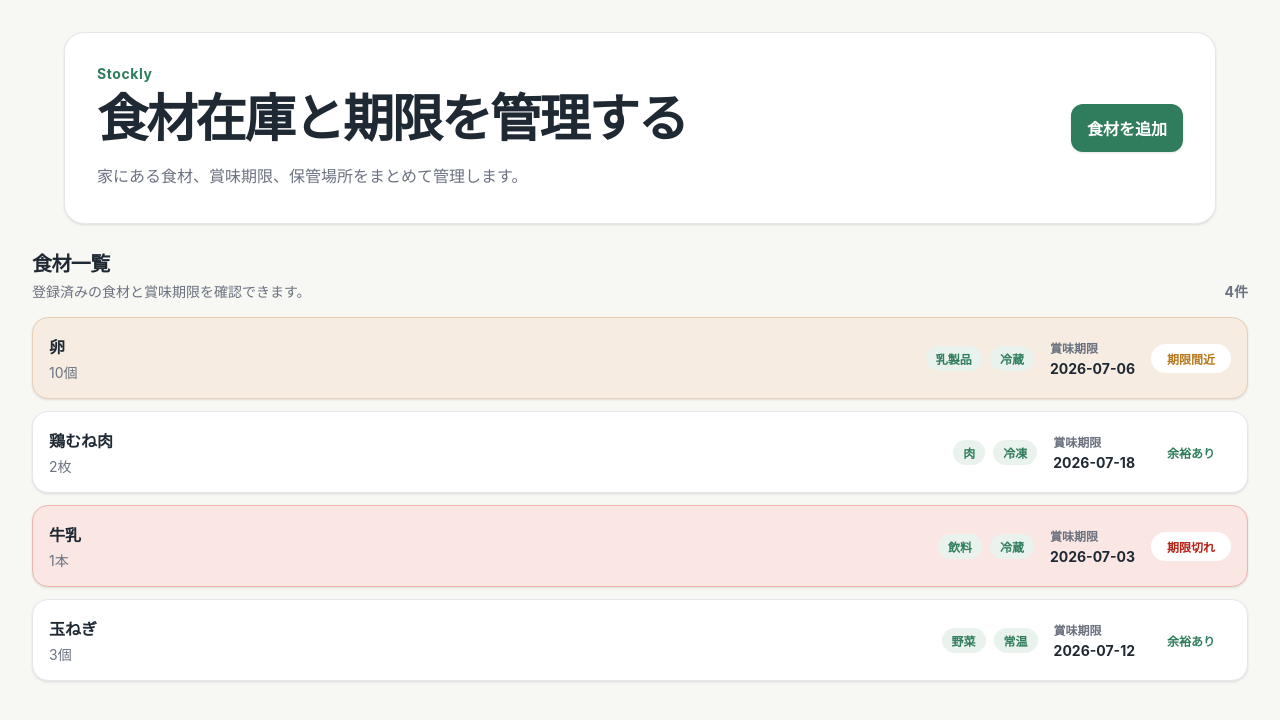
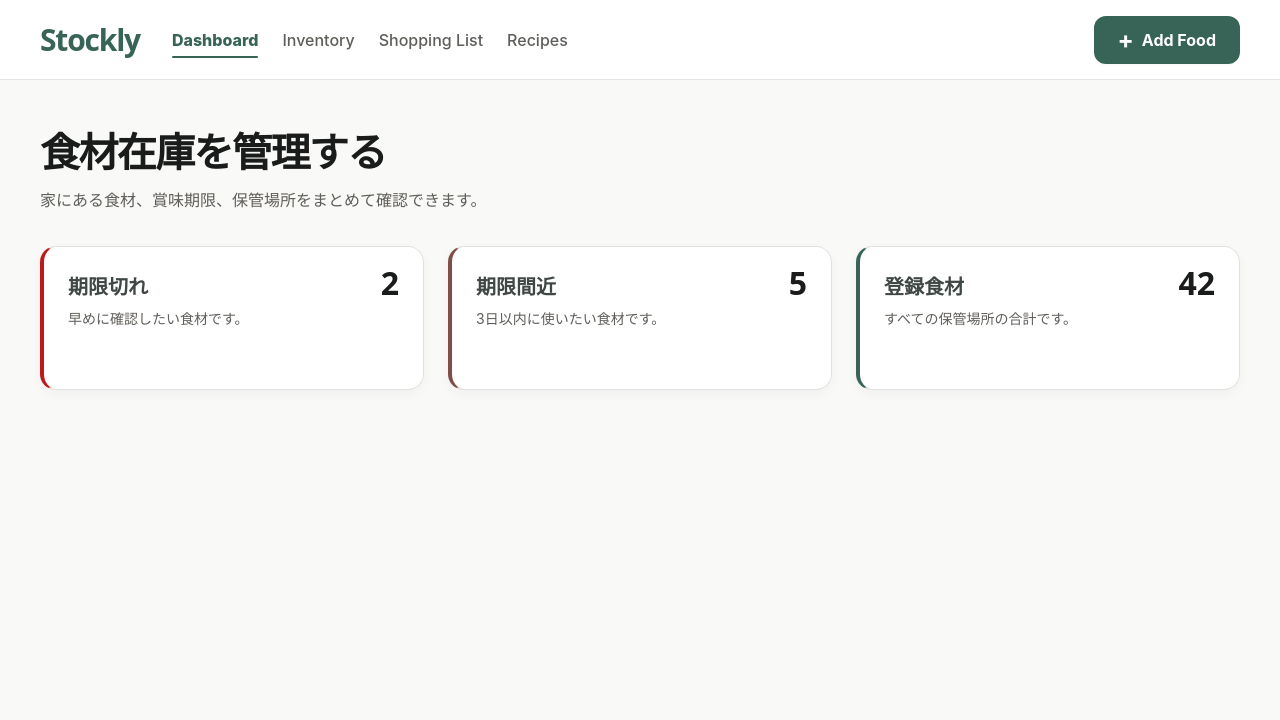
Before and after one commit to yoosaa/stockly, a React (Vite) app: page / in a window 1280 px wide. Shown: the top 720 px of the page. Built offline with nearby package versions, Linux system fonts and the light colour scheme.

Commit message:
stitchのデザイン反映

```diff
--- a/src/app/App.css
+++ b/src/app/App.css
@@ -1,73 +1,222 @@
 @layer features {
-  .app-shell {
+  .app {
     min-height: 100vh;
-    padding: var(--space-8);
+    background: var(--color-background);
   }
 
-  .hero-card {
+  .app-header {
+    position: sticky;
+    top: 0;
+    z-index: 10;
+    height: var(--header-height);
+    background: color-mix(in oklab, var(--color-surface) 96%, transparent);
+    border-bottom: 1px solid var(--color-border-subtle);
+    backdrop-filter: blur(12px);
+  }
+
+  .app-header__inner {
     display: flex;
     align-items: center;
     justify-content: space-between;
     gap: var(--space-6);
-    max-width: 72rem;
+    width: min(100% - var(--page-x) * 2, var(--container-width));
+    height: 100%;
     margin-inline: auto;
-    padding: var(--space-8);
-    background: var(--color-surface);
-    border: 1px solid var(--color-border);
-    border-radius: var(--radius-xl);
-    box-shadow: var(--shadow-card);
   }
 
-  .hero-card__eyebrow {
-    margin: 0;
-    color: var(--color-primary);
-    font-size: 0.875rem;
-    font-weight: 700;
-    letter-spacing: 0.04em;
+  .app-header__brand-area {
+    display: flex;
+    align-items: center;
+    gap: var(--space-8);
+    min-width: 0;
   }
 
-  .hero-card__title {
-    margin: var(--space-2) 0 0;
-    font-size: clamp(2rem, 4vw, 3.5rem);
-    line-height: 1.1;
+  .app-header__brand {
+    color: var(--color-primary);
+    font-family: var(--font-heading);
+    font-size: 1.875rem;
+    font-weight: 800;
+    letter-spacing: -0.04em;
+    white-space: nowrap;
+  }
+
+  .app-header__nav {
+    display: flex;
+    align-items: center;
+    gap: var(--space-6);
+  }
+
+  .app-header__nav-link {
+    position: relative;
+    color: var(--color-muted);
+    font-size: var(--font-size-body);
+    font-weight: 500;
+    transition: color 160ms ease;
+  }
+
+  .app-header__nav-link:hover {
+    color: var(--color-primary);
+  }
+
+  .app-header__nav-link--active {
+    color: var(--color-primary);
+    font-weight: 800;
+  }
+
+  .app-header__nav-link--active::after {
+    position: absolute;
+    right: 0;
+    bottom: -0.5rem;
+    left: 0;
+    height: 2px;
+    background: var(--color-primary);
+    border-radius: var(--radius-full);
+    content: "";
+  }
+
+  .app-header__add-button {
+    display: inline-flex;
+    align-items: center;
+    justify-content: center;
+    gap: var(--space-2);
+    min-height: 3rem;
+    padding: 0 var(--space-6);
+    background: var(--color-primary);
+    color: var(--color-on-primary);
+    border-radius: var(--radius-md);
+    box-shadow: var(--shadow-sm);
+    font-weight: 700;
+    transition: background 160ms ease, transform 160ms ease;
+  }
+
+  .app-header__add-button:hover {
+    background: var(--color-primary-hover);
+  }
+
+  .app-header__add-button:active {
+    transform: scale(0.97);
+  }
+
+  .app-header__add-icon {
+    font-size: 1.5rem;
+    line-height: 1;
+  }
+
+  .app-main {
+    width: min(100% - var(--page-x) * 2, var(--container-width));
+    margin-inline: auto;
+    padding-block: var(--space-12) var(--space-16);
+  }
+
+  .app-hero {
+    margin-bottom: var(--space-8);
+  }
+
+  .app-hero__title {
+    margin: 0;
+    color: var(--color-text);
+    font-size: clamp(2rem, 5vw, var(--font-size-display));
+    line-height: var(--line-height-tight);
     letter-spacing: -0.04em;
   }
 
-  .hero-card__description {
-    max-width: 38rem;
-    margin: var(--space-4) 0 0;
+  .app-hero__description {
+    max-width: 40rem;
+    margin: var(--space-3) 0 0;
     color: var(--color-muted);
-    font-size: 1rem;
-    line-height: 1.8;
+    font-size: var(--font-size-body);
+    line-height: var(--line-height-body);
   }
 
-  .hero-card__button {
-    flex-shrink: 0;
-    padding: 0.75rem 1rem;
-    border-radius: var(--radius-md);
-    background: var(--color-primary);
-    color: white;
-    font-weight: 700;
-    box-shadow: var(--shadow-card);
+  .app-placeholder-grid {
+    display: grid;
+    grid-template-columns: repeat(3, minmax(0, 1fr));
+    gap: var(--space-6);
   }
 
-  .hero-card__button:hover {
-    background: color-mix(in oklab, var(--color-primary) 88%, black);
+  .app-summary-card {
+    position: relative;
+    min-height: 9rem;
+    padding: var(--space-6);
+    overflow: hidden;
+    background: var(--color-surface);
+    border: 1px solid var(--color-border-subtle);
+    border-left-width: 4px;
+    border-radius: var(--radius-lg);
+    box-shadow: var(--shadow-card);
+    transition: box-shadow 160ms ease, transform 160ms ease;
   }
 
-  @media (width < 720px) {
-    .app-shell {
-      padding: var(--space-4);
+  .app-summary-card:hover {
+    box-shadow: var(--shadow-card-hover);
+    transform: translateY(-2px);
+  }
+
+  .app-summary-card--danger {
+    border-left-color: var(--color-danger);
+  }
+
+  .app-summary-card--warning {
+    border-left-color: var(--color-warning);
+  }
+
+  .app-summary-card--primary {
+    border-left-color: var(--color-primary);
+  }
+
+  .app-summary-card__label {
+    margin: 0;
+    color: var(--color-text-subtle);
+    font-family: var(--font-heading);
+    font-size: var(--font-size-title);
+    font-weight: 600;
+  }
+
+  .app-summary-card__value {
+    position: absolute;
+    top: var(--space-5);
+    right: var(--space-6);
+    margin: 0;
+    color: var(--color-text);
+    font-family: var(--font-heading);
+    font-size: var(--font-size-heading);
+    font-weight: 800;
+    line-height: 1;
+  }
+
+  .app-summary-card__description {
+    max-width: 16rem;
+    margin: var(--space-2) 0 0;
+    color: var(--color-muted);
+    font-size: var(--font-size-sm);
+    line-height: var(--line-height-body);
+  }
+
+  @media (width < 880px) {
+    .app-header__nav {
+      display: none;
     }
 
-    .hero-card {
-      align-items: stretch;
-      flex-direction: column;
-      padding: var(--space-6);
+    .app-placeholder-grid {
+      grid-template-columns: 1fr;
+    }
+  }
+
+  @media (width < 560px) {
+    .app-header__add-button {
+      padding-inline: var(--space-4);
     }
 
-    .hero-card__button {
-      width: 100%;
+    .app-header__add-button {
+      font-size: 0;
+    }
+
+    .app-header__add-icon {
+      font-size: 1.5rem;
+    }
+
+    .app-main {
+      padding-block: var(--space-8) var(--space-12);
     }
   }
 }
--- a/src/app/App.tsx
+++ b/src/app/App.tsx
@@ -1,26 +1,77 @@
-import { FoodList, mockFoods } from "../features/foods";
 import "./App.css";
-
-const today = new Date(2026, 6, 4);
 
 export function App() {
   return (
-    <main className="app-shell">
-      <section className="hero-card">
-        <div>
-          <p className="hero-card__eyebrow">Stockly</p>
-          <h1 className="hero-card__title">食材在庫と期限を管理する</h1>
-          <p className="hero-card__description">
-            家にある食材、賞味期限、保管場所をまとめて管理します。
+    <div className="app">
+      <header className="app-header">
+        <div className="app-header__inner">
+          <div className="app-header__brand-area">
+            <a className="app-header__brand" href="/">
+              Stockly
+            </a>
+
+            <nav className="app-header__nav" aria-label="メインナビゲーション">
+              <a
+                className="app-header__nav-link app-header__nav-link--active"
+                href="/"
+              >
+                Dashboard
+              </a>
+              <a className="app-header__nav-link" href="/">
+                Inventory
+              </a>
+              <a className="app-header__nav-link" href="/">
+                Shopping List
+              </a>
+              <a className="app-header__nav-link" href="/">
+                Recipes
+              </a>
+            </nav>
+          </div>
+
+          <button className="app-header__add-button" type="button">
+            <span className="app-header__add-icon" aria-hidden="true">
+              +
+            </span>
+            Add Food
+          </button>
+        </div>
+      </header>
+
+      <main className="app-main">
+        <section className="app-hero">
+          <h1 className="app-hero__title">食材在庫を管理する</h1>
+          <p className="app-hero__description">
+            家にある食材、賞味期限、保管場所をまとめて確認できます。
           </p>
-        </div>
+        </section>
 
-        <button className="hero-card__button" type="button">
-          食材を追加
-        </button>
-      </section>
+        <section className="app-placeholder-grid" aria-label="サマリー">
+          <div className="app-summary-card app-summary-card--danger">
+            <p className="app-summary-card__label">期限切れ</p>
+            <p className="app-summary-card__value">2</p>
+            <p className="app-summary-card__description">
+              早めに確認したい食材です。
+            </p>
+          </div>
 
-      <FoodList foods={mockFoods} today={today} />
-    </main>
+          <div className="app-summary-card app-summary-card--warning">
+            <p className="app-summary-card__label">期限間近</p>
+            <p className="app-summary-card__value">5</p>
+            <p className="app-summary-card__description">
+              3日以内に使いたい食材です。
+            </p>
+          </div>
+
+          <div className="app-summary-card app-summary-card--primary">
+            <p className="app-summary-card__label">登録食材</p>
+            <p className="app-summary-card__value">42</p>
+            <p className="app-summary-card__description">
+              すべての保管場所の合計です。
+            </p>
+          </div>
+        </section>
+      </main>
+    </div>
   );
 }
--- a/src/app/styles/global.css
+++ b/src/app/styles/global.css
@@ -38,10 +38,16 @@
   body {
     min-width: 320px;
     min-height: 100vh;
-    background: var(--color-bg);
+    background: var(--color-background);
     color: var(--color-text);
-    font-family: Inter, ui-sans-serif, system-ui, -apple-system,
-      BlinkMacSystemFont, "Segoe UI", sans-serif;
+    font-family: var(--font-body);
+    -webkit-font-smoothing: antialiased;
+  }
+
+  h1,
+  h2,
+  h3 {
+    font-family: var(--font-heading);
   }
 
   button {
@@ -51,5 +57,6 @@
 
   a {
     color: inherit;
+    text-decoration: none;
   }
 }
```
Also changed, not shown: src/app/styles/tokens.css (+60 -13 lines).
